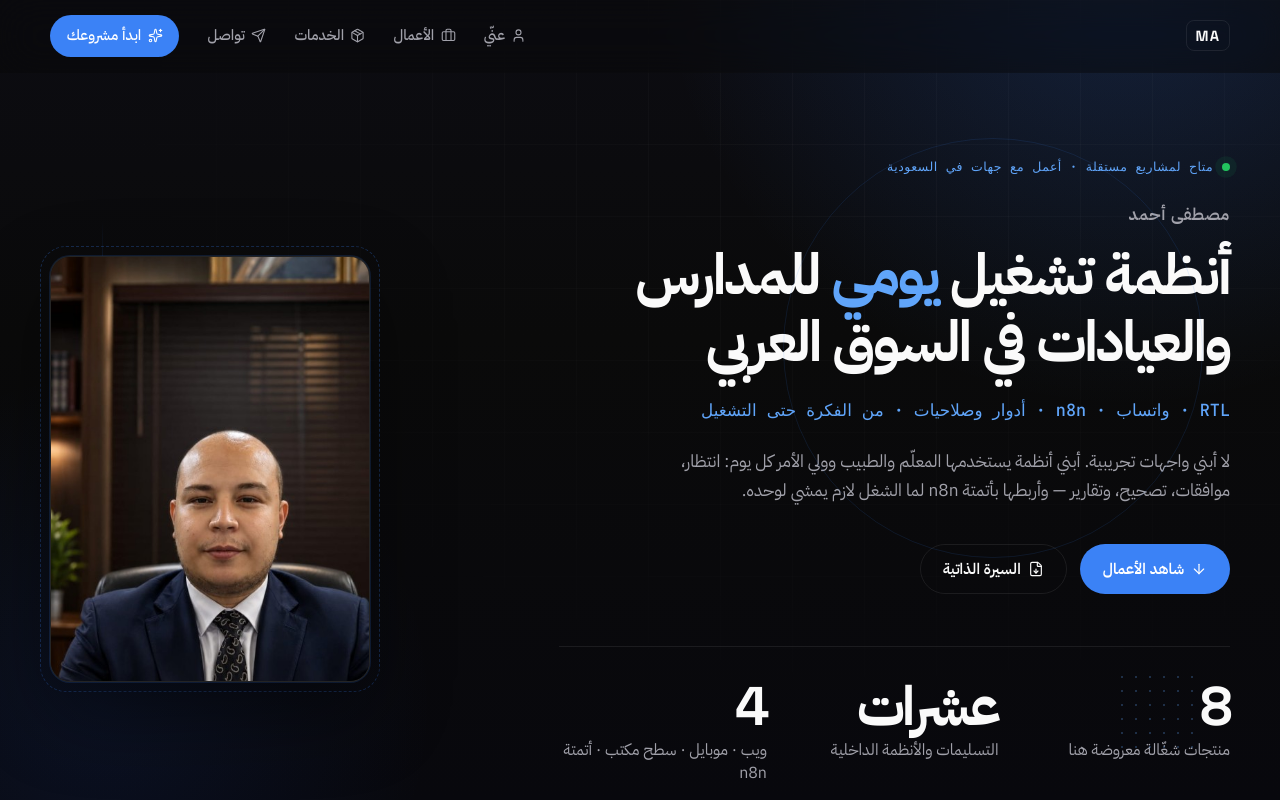
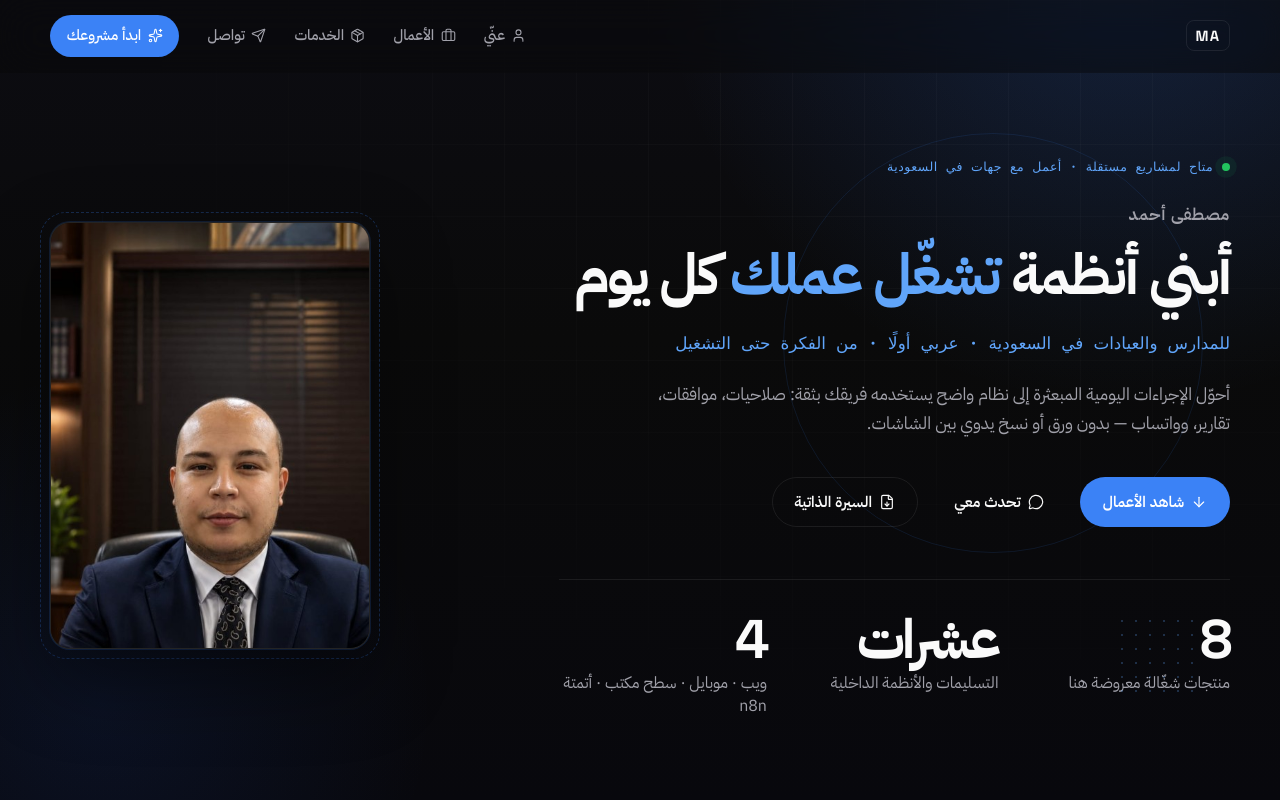
Before and after one commit to MostafaAhmed71/mostafa-portfolio, a plain HTML site: page index.html in a window 1280 px wide. Shown: the top 800 px of the page. Drawn offline with nearby package versions, Linux system fonts and the light colour scheme.

Commit message:
Update hero section text in index.html

```diff
--- a/index.html
+++ b/index.html
@@ -55,15 +55,16 @@
           </p>
           <p class="hero-name reveal" data-delay="40">مصطفى أحمد</p>
           <h1 class="reveal" data-delay="80">
-            أنظمة تشغيل <span class="accent">يومي</span> للمدارس والعيادات في السوق العربي
+            أبني أنظمة <span class="accent">تشغّل عملك</span> كل يوم
           </h1>
-          <p class="role reveal" data-delay="160">RTL · واتساب · n8n · أدوار وصلاحيات · من الفكرة حتى التشغيل</p>
+          <p class="role reveal" data-delay="160">للمدارس والعيادات في السعودية · عربي أولًا · من الفكرة حتى التشغيل</p>
           <p class="lede reveal" data-delay="240">
-            لا أبني واجهات تجريبية. أبني أنظمة يستخدمها المعلّم والطبيب وولي الأمر كل يوم:
-            انتظار، موافقات، تصحيح، وتقارير — وأربطها بأتمتة n8n لما الشغل لازم يمشي لوحده.
+            أحوّل الإجراءات اليومية المبعثرة إلى نظام واضح يستخدمه فريقك بثقة:
+            صلاحيات، موافقات، تقارير، وواتساب — بدون ورق أو نسخ يدوي بين الشاشات.
           </p>
           <div class="hero-actions reveal" data-delay="320">
             <a class="btn btn-primary" href="#projects"><i data-lucide="arrow-down"></i> شاهد الأعمال</a>
+            <a class="btn btn-whatsapp" href="https://wa.me/966543641209" target="_blank" rel="noopener noreferrer"><i data-lucide="message-circle"></i> تحدث معي</a>
             <a class="btn btn-ghost" href="cv.html"><i data-lucide="file-down"></i> السيرة الذاتية</a>
           </div>
           <ul class="stats reveal" data-delay="400">
```
